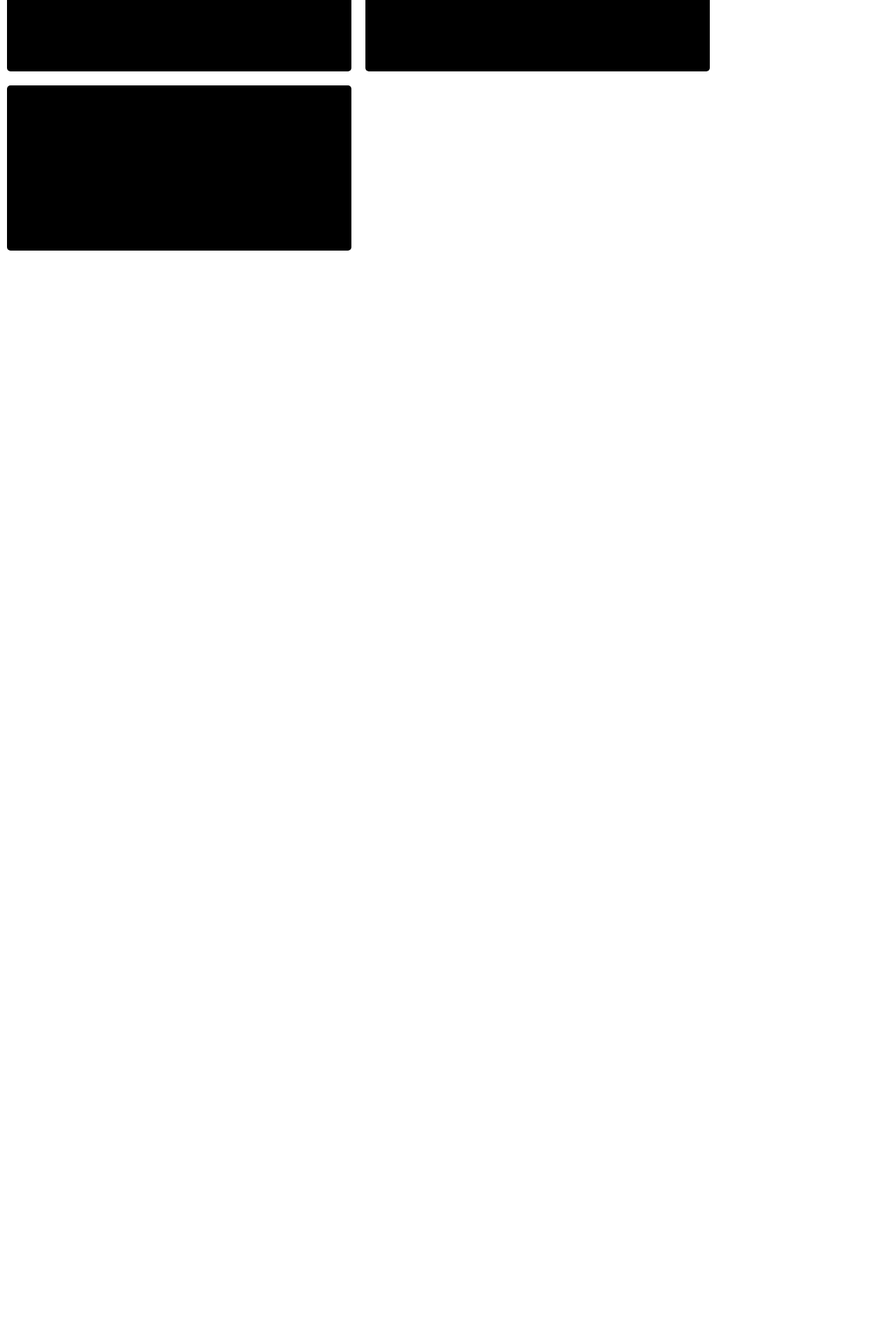
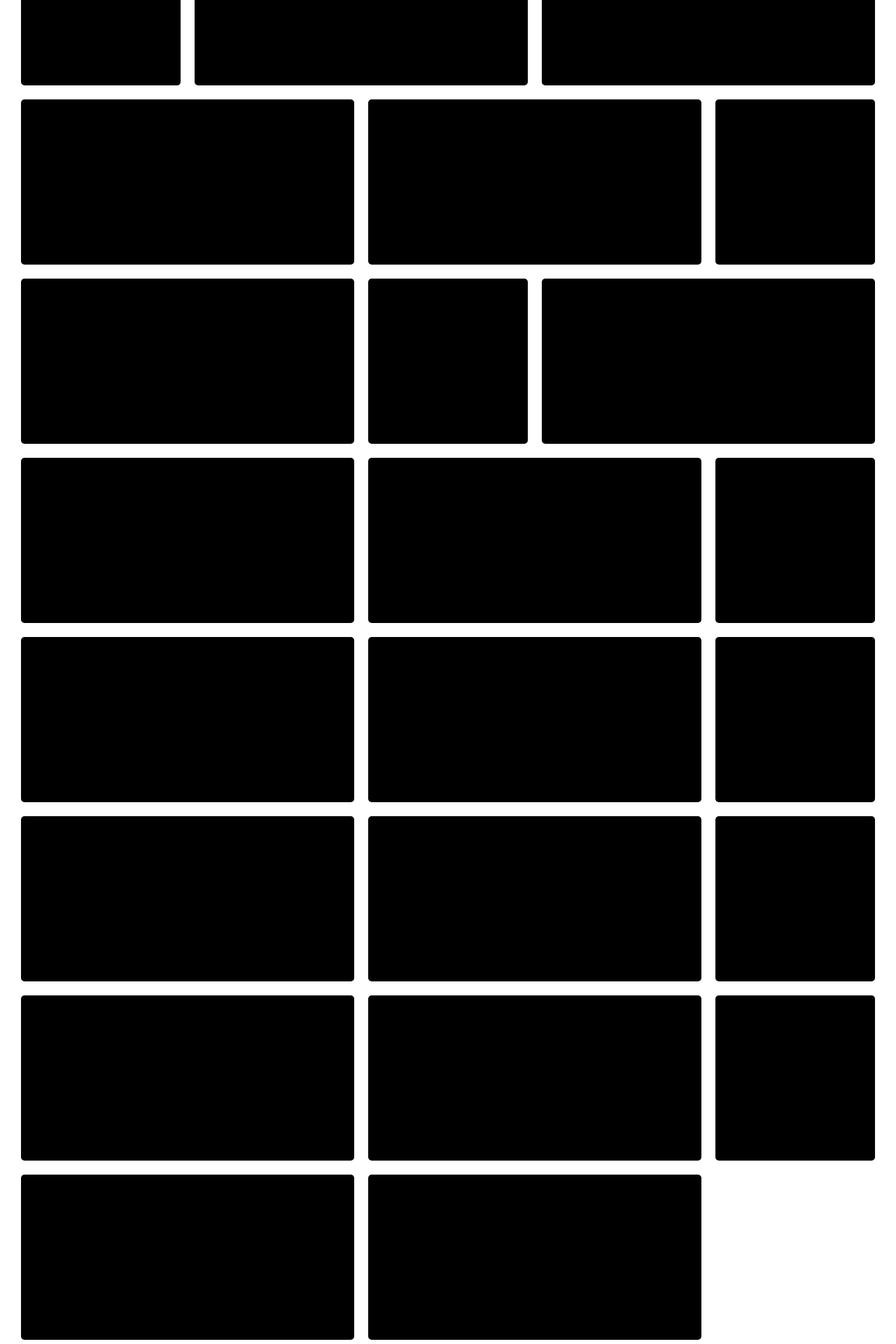
Before and after one commit to V3NCO/nexus, a SvelteKit app: page / in a window 1280 px wide. Shown: the part 400-2320 px from the top of the page at 70% size. Before the commit the page ends 800 px from the top, so only its background shows below. Built offline with nearby package versions, Linux system fonts and the light colour scheme.

Commit message:
Grid shenenigans

```diff
--- a/src/routes/+page.svelte
+++ b/src/routes/+page.svelte
@@ -4,16 +4,38 @@
 </script>
 
 <!-- HTML Part -->
+<div class="mainermain">
     <div class="main">
         <div class="item item-wide"><Git/></div>
         <div class="item item-wide"><Git/></div>
         <div class="item"><Git/></div>
+        <div class="item"><Git/></div>
         <div class="item item-wide"><Git/></div>
         <div class="item item-wide"><Git/></div>
         <div class="item item-wide"><Git/></div>
-
+        <div class="item item-wide"><Git/></div>
+        <div class="item item-wide"><Git/></div>
+        <div class="item"><Git/></div>
+        <div class="item"><Git/></div>
+        <div class="item item-wide"><Git/></div>
+        <div class="item item-wide"><Git/></div>
+        <div class="item item-wide"><Git/></div>
+        <div class="item item-wide"><Git/></div>
+        <div class="item item-wide"><Git/></div>
+        <div class="item"><Git/></div>
+        <div class="item"><Git/></div>
+        <div class="item item-wide"><Git/></div>
+        <div class="item item-wide"><Git/></div>
+        <div class="item item-wide"><Git/></div>
+        <div class="item item-wide"><Git/></div>
+        <div class="item item-wide"><Git/></div>
+        <div class="item"><Git/></div>
+        <div class="item"><Git/></div>
+        <div class="item item-wide"><Git/></div>
+        <div class="item item-wide"><Git/></div>
+        <div class="item item-wide"><Git/></div>
     </div>
-
+</div>
 <!-- CSS Part -->
 <style>
     .main {
@@ -24,7 +46,9 @@
       width: 100%;
       min-height: 100%;
     }
-
+    .mainermain {
+        margin: 20px;
+    }
     .item {
         position: relative;
     }
@@ -33,10 +57,25 @@
         grid-column: span 2;
     }
 
-    @media (max-width: 400px) {
+    @media (max-width: 800px) {
+        .main {
+            display: grid;
+            grid-template-columns: 1fr 1fr 1fr;
+            grid-auto-rows: 33vw;
+            grid-auto-flow: dense;
+            width: 100%;
+            min-height: 100%;
+        }
+    }
 
+    @media (max-width: 450px) {
         .main {
-            grid-template-columns: 1fr, 1fr;
+            display: grid;
+            grid-template-columns: 1fr 1fr;
+            grid-auto-rows: 50vw;
+            grid-auto-flow: dense;
+            width: 100%;
+            min-height: 100%;
         }
     }
 </style>
```
Lines whose indentation alone changed are shown as unchanged.
